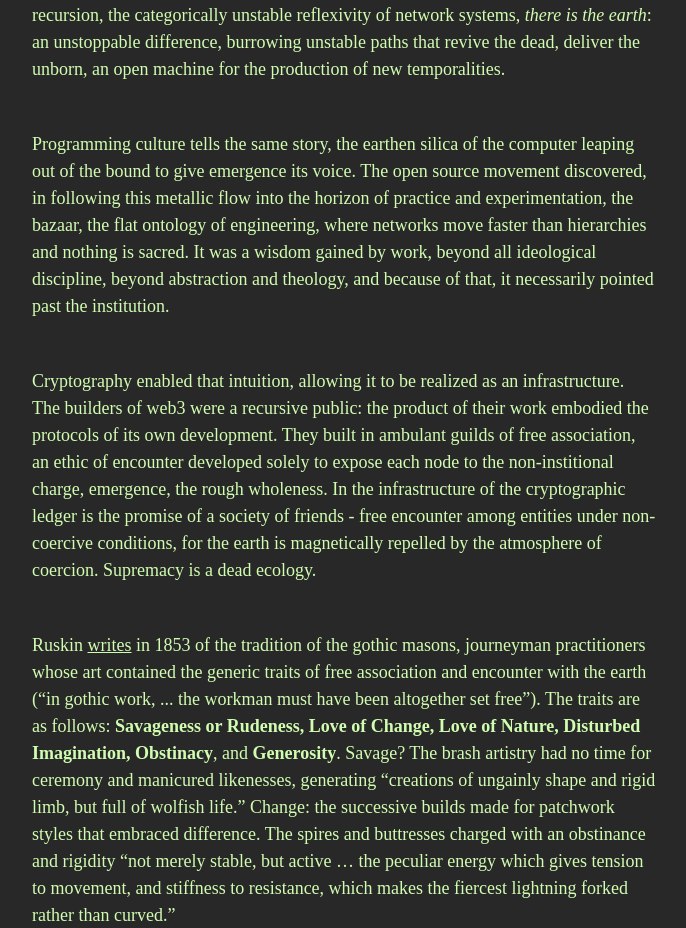
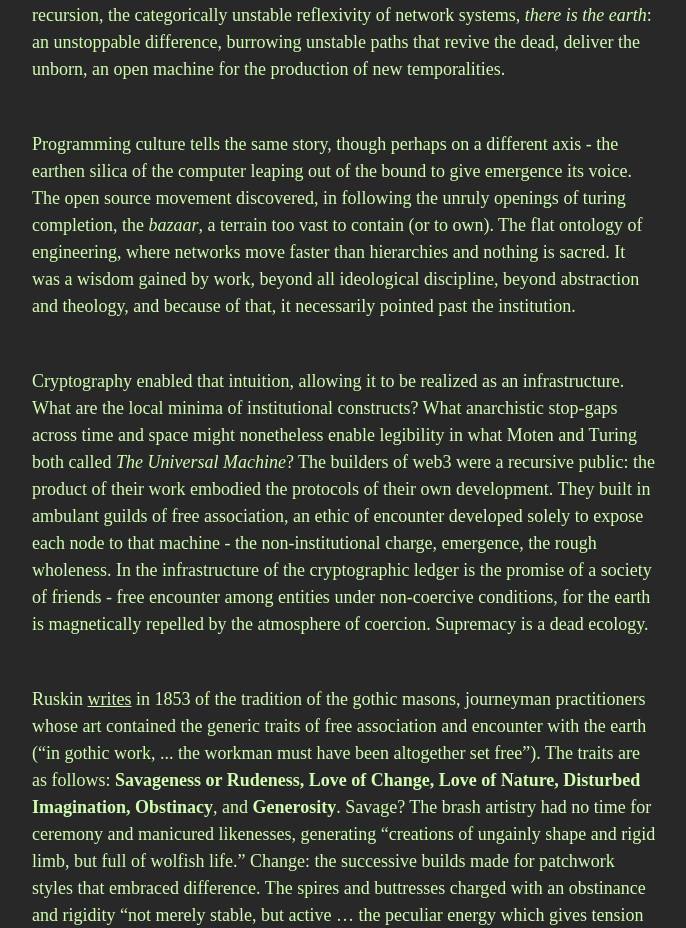
Before and after one commit to oovg/the-open-template, a Next.js app: page / in a window 1280 px wide. Shown: the part 1345-2273 px from the top of the page, without its empty margins (296-982 px from the left). Built offline with nearby package versions, Linux system fonts and the light colour scheme; a web font is replaced by a local one; what @rainbow-me/rainbowkit, wagmi would draw is missing.

Commit message:
Update Section.tsx

```diff
--- a/src/components/Section.tsx
+++ b/src/components/Section.tsx
@@ -9,8 +9,8 @@ export const Section = () => (
         <Box>
             <Text textStyle="paragraph">It’s an open secret, a scandalous bit of folk knowledge known among realists and parriahs alike, that the ones who seek totalizing systems are the ones most excluded from the touch of completion. A preliminary definition of truth for the modern age : that which an institution cannot see. One needs the vision of the outside, a place not so timely, to see that  the project of administration, the distance of the template, is   blind to the singularities - the traces of difference and happenstance which contain in their roughness the strange wholeness of the world.</Text>
             <Text textStyle="paragraph">Concepts are a different story. They may appear to serve administration and ownership in little mercenary episodes, but they are always slipping toward free encounter and discovery, the trickster germ of the untimely. When Von Neumann and Wiener developed the field of cybernetics, they couldn’t know that they were opening up a line of inquiry that would expose them, in their bids at control, to the open time  of the earth. Bateson’s information ecology: everywhere there is entanglement, recursion, the categorically unstable reflexivity of network systems, <i>there is the earth</i>: an unstoppable difference, burrowing unstable paths that revive the dead, deliver the unborn, an open machine for the production of new temporalities.</Text>
-            <Text textStyle="paragraph">Programming culture tells the same story, the earthen silica of the computer leaping out of the bound to give emergence its voice. The open source movement discovered, in following this metallic flow into the horizon of practice and experimentation, the bazaar, the flat ontology of engineering, where networks move faster than hierarchies and nothing is sacred. It was a wisdom gained by work, beyond all ideological discipline, beyond abstraction and theology, and because of that, it necessarily pointed past the institution.</Text>
-            <Text textStyle="paragraph">Cryptography enabled that intuition, allowing it to be realized as an infrastructure. The builders of web3 were a recursive public: the product of their work embodied the protocols of its own development. They built in ambulant guilds of free association, an ethic of encounter developed solely to expose each node to the non-institional charge, emergence, the rough wholeness. In the infrastructure of the cryptographic ledger is the promise of a society of friends - free encounter among entities under non-coercive conditions, for the earth is magnetically repelled by the atmosphere of coercion. Supremacy is a dead ecology.</Text>
+            <Text textStyle="paragraph">Programming culture tells the same story, though perhaps on a different axis - the earthen silica of the computer leaping out of the bound to give emergence its voice. The open source movement discovered, in following the unruly openings of turing completion, the <i>bazaar</i>, a terrain too vast to contain (or to own). The flat ontology of engineering, where networks move faster than hierarchies and nothing is sacred. It was a wisdom gained by work, beyond all ideological discipline, beyond abstraction and theology, and because of that, it necessarily pointed past the institution.</Text>
+            <Text textStyle="paragraph">Cryptography enabled that intuition, allowing it to be realized as an infrastructure. What are the local minima of institutional constructs? What anarchistic stop-gaps across time and space might nonetheless enable legibility in what Moten and Turing both called <i>The Universal Machine</i>? The builders of web3 were a recursive public: the product of their work embodied the protocols of their own development. They built in ambulant guilds of free association, an ethic of encounter developed solely to expose each node to that machine - the non-institutional charge, emergence, the rough wholeness. In the infrastructure of the cryptographic ledger is the promise of a society of friends - free encounter among entities under non-coercive conditions, for the earth is magnetically repelled by the atmosphere of coercion. Supremacy is a dead ecology.</Text>
             <Text textStyle="paragraph">Ruskin <a href="http://homes.ieu.edu.tr/arch204/READINGS/02_RUSKIN.pdf" target="_blank" rel="noopener noreferrer">writes</a> in 1853 of the tradition of the gothic masons, journeyman practitioners whose art contained the generic traits of free association and encounter with the earth (“in gothic work, ... the workman must have been altogether set free”). The traits are as follows: <b>Savageness or Rudeness, Love of Change, Love of Nature, Disturbed Imagination, Obstinacy</b>, and  <b>Generosity</b>. Savage? The brash artistry had no time for ceremony and manicured likenesses, generating “creations of ungainly shape and rigid limb, but full of wolfish life.” Change: the successive builds made for patchwork styles that embraced difference. The spires and buttresses charged with an obstinance and rigidity “not merely stable, but active … the peculiar energy which gives tension to movement, and stiffness to resistance, which makes the fiercest lightning forked rather than curved.”</Text>
         </Box>
         <Box>
```
